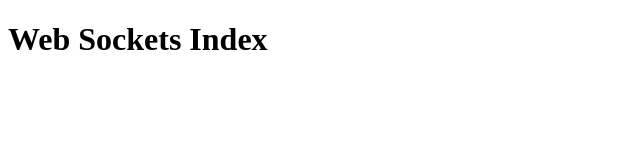
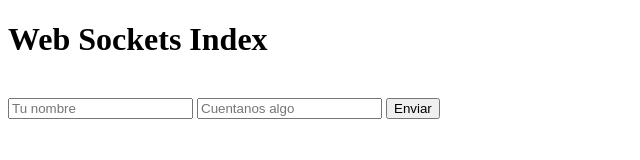
Before and after one commit to IsaacAlexis/web-sockets, a website: page Proyecto Sockets/public/index.html in a window 1280 px wide. Shown: the whole page, without its empty margins (0-640 px from the left). Drawn offline with nearby package versions, Linux system fonts and the light colour scheme; no server answers.

Commit message:
Estructura en index para mensajes

```diff
--- a/Proyecto Sockets/public/index.html
+++ b/Proyecto Sockets/public/index.html
@@ -12,5 +12,12 @@
 <body>
     <h1>Web Sockets Index</h1>
     <div id="messages"></div>
+    <br>
+
+    <form onsubmit="return addMessage(this)">
+        <input type="text" id="username" placeholder="Tu nombre">
+        <input type="text" id="texto" placeholder="Cuentanos algo">
+        <input type="submit" value="Enviar">
+    </form>
 </body>
 </html>
```
